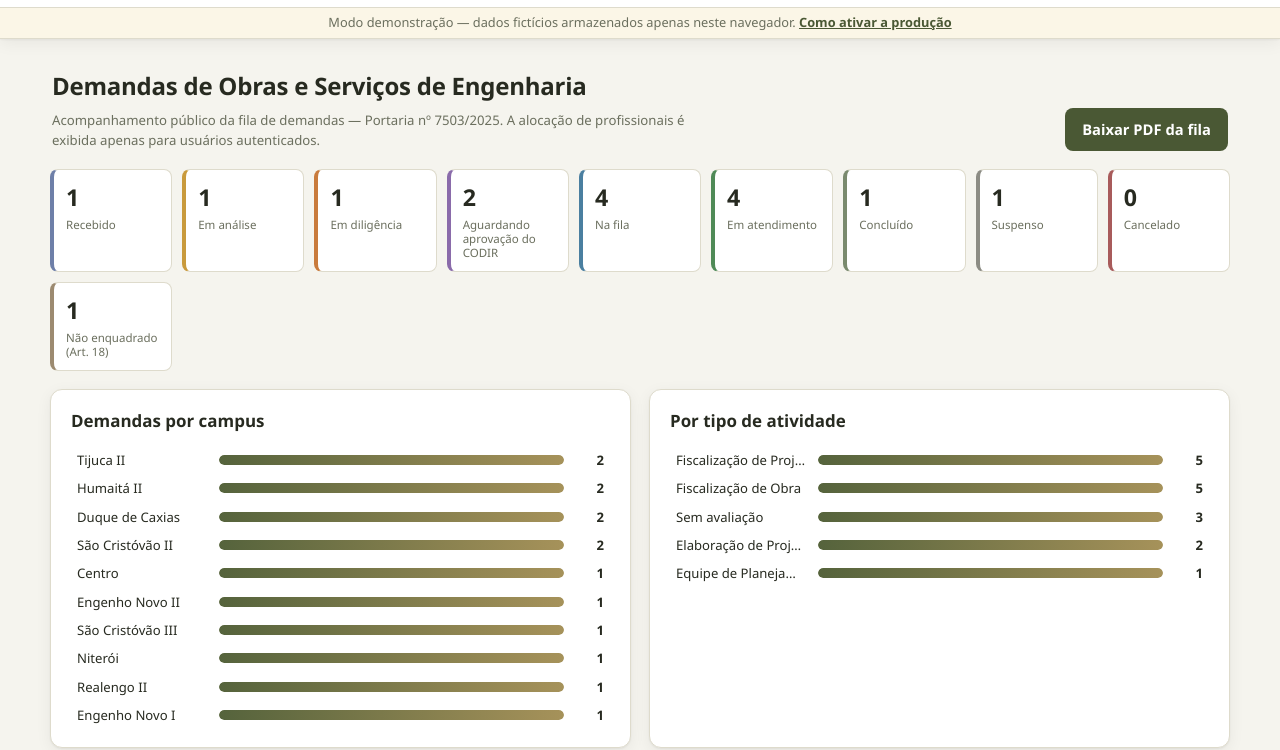
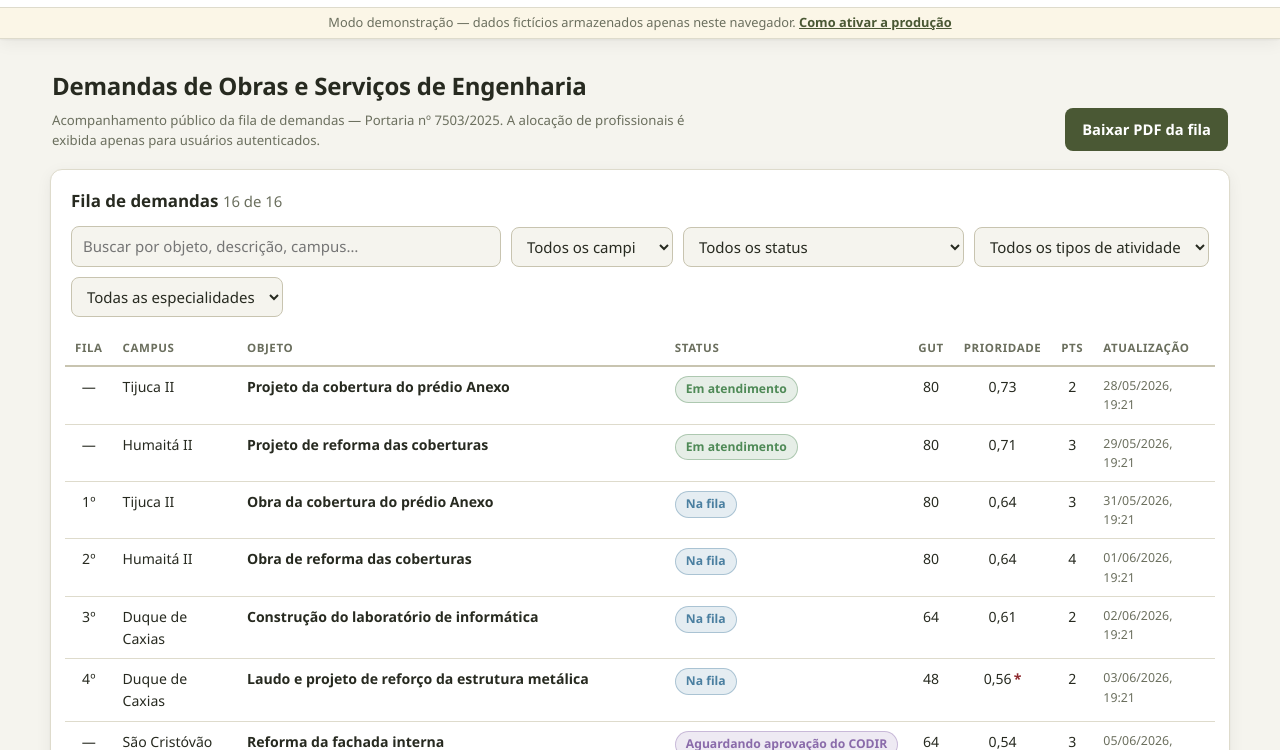
Before and after one commit to noedelima/cpii-seng, a plain HTML site: page index.html in a window 1280 px wide. Shown: the part 50-800 px from the top of the page. Drawn offline with Linux system fonts and the light colour scheme.

Commit message:
v1.1.1 — fiscais empilhados no card Gestão (sem estouro de largura), dashboard sem KPIs/gráficos, novo filtro de tipo de atividade

```diff
--- a/css/app.css
+++ b/css/app.css
@@ -169,6 +169,7 @@ input, select, textarea {
 }
 input:focus, select:focus, textarea:focus { outline: 2px solid var(--foco); outline-offset: 0; border-color: var(--foco); }
 textarea { resize: vertical; width: 100%; }
+.campo select, .campo input { width: 100%; min-width: 0; } /* nunca estourar o card */
 .chips { display: flex; flex-wrap: wrap; gap: 8px; }
 .chip-check { display: inline-flex; align-items: center; gap: 7px; background: var(--fundo); border: 1px solid var(--borda-forte); padding: 7px 12px; border-radius: 999px; cursor: pointer; font-size: .88rem; transition: var(--transicao); }
 .chip-check:hover { background: var(--kpi-hover); }
--- a/js/config.js
+++ b/js/config.js
@@ -8,7 +8,7 @@ export const APP = {
   orgao: 'Colégio Pedro II',
   setor: 'Seção de Engenharia — SENG/DECOF',
   portaria: 'Portaria nº 7503/REITORIA/CPII, de 24/11/2025',
-  versao: '1.1.0',
+  versao: '1.1.1',
 };
 
 // --- Parâmetros ajustáveis pelo Administrador (defaults) ---------------------
--- a/js/views/dashboard.js
+++ b/js/views/dashboard.js
@@ -42,32 +42,6 @@ export function viewDashboard(rerender) {
   const filaCompleta = ordenarFila(todas.filter(d => d.status === 'fila'), params);
   const posFila = {}; filaCompleta.forEach((d, i) => { posFila[d.id] = i + 1; });
 
-  // ---- KPIs por status --------------------------------------------------------
-  const contagem = {};
-  for (const d of todas) contagem[d.status] = (contagem[d.status] || 0) + 1;
-  const kpis = el('div', { class: 'kpis', role: 'group', 'aria-label': 'Resumo por status' },
-    STATUS.map(st => el('button', {
-      class: `kpi ${st.cor} ${filtros.status === st.id ? 'ativo' : ''}`,
-      onclick: () => { filtros.status = filtros.status === st.id ? '' : st.id; rerender(); },
-      'aria-pressed': String(filtros.status === st.id),
-      title: `Filtrar por “${st.nome}”`,
-    },
-      el('span', { class: 'kpi-num' }, String(contagem[st.id] || 0)),
-      el('span', { class: 'kpi-label' }, st.nome),
-    )));
-
-  // ---- mini-gráficos (barras por campus e por tipo) ----------------------------
-  const porCampus = {};
-  for (const d of lista) porCampus[d.campus] = (porCampus[d.campus] || 0) + 1;
-  const grafCampus = miniBarras('Demandas por campus', porCampus, campusNome,
-    (k) => { filtros.campus = filtros.campus === k ? '' : k; rerender(); }, filtros.campus);
-
-  const porTipo = {};
-  for (const d of lista) { const t = d.aval?.tipoAtividade || 'sem-avaliacao'; porTipo[t] = (porTipo[t] || 0) + 1; }
-  const tipoNome = (id) => id === 'sem-avaliacao' ? 'Sem avaliação' : (TIPOS_ATIVIDADE.find(t => t.id === id) || {}).nome || id;
-  const grafTipo = miniBarras('Por tipo de atividade', porTipo, tipoNome,
-    (k) => { if (k !== 'sem-avaliacao') { filtros.tipo = filtros.tipo === k ? '' : k; rerender(); } }, filtros.tipo);
-
   // ---- barra de filtros ---------------------------------------------------------
   const inBusca = el('input', {
     type: 'search', placeholder: 'Buscar por objeto, descrição, campus…', value: filtros.busca,
@@ -78,11 +52,13 @@ export function viewDashboard(rerender) {
   selCampus.addEventListener('change', () => { filtros.campus = selCampus.value; rerender(); });
   const selStatus = select(STATUS, { value: filtros.status, placeholder: 'Todos os status', 'aria-label': 'Filtrar por status' });
   selStatus.addEventListener('change', () => { filtros.status = selStatus.value; rerender(); });
+  const selTipoF = select(TIPOS_ATIVIDADE, { value: filtros.tipo, placeholder: 'Todos os tipos de atividade', 'aria-label': 'Filtrar por tipo de atividade' });
+  selTipoF.addEventListener('change', () => { filtros.tipo = selTipoF.value; rerender(); });
   const selEsp = select(ESPECIALIDADES, { value: filtros.esp, placeholder: 'Todas as especialidades', 'aria-label': 'Filtrar por especialidade' });
   selEsp.addEventListener('change', () => { filtros.esp = selEsp.value; rerender(); });
 
   const chips = el('div', { class: 'filtros' },
-    inBusca, selCampus, selStatus, selEsp,
+    inBusca, selCampus, selStatus, selTipoF, selEsp,
     meuProf ? el('label', { class: 'chip-check' },
       el('input', { type: 'checkbox', ...(filtros.minhas ? { checked: true } : {}), onchange: (e) => { filtros.minhas = e.target.checked; rerender(); } }),
       ' Minhas atribuições') : null,
@@ -176,8 +152,6 @@ export function viewDashboard(rerender) {
       el('div', { class: 'hero-acoes' },
         user && can(user, 'criar') ? el('a', { class: 'btn primario', href: '#/nova' }, '+ Nova solicitação') : null,
         btnPdf)),
-    kpis,
-    el('div', { class: 'grid-2' }, grafCampus, grafTipo),
     el('section', { class: 'card' },
       el('h2', {}, 'Fila de demandas ', el('span', { class: 'sub' }, `${ordenadas.length} de ${todas.length}`)),
       chips, tabela,
@@ -186,22 +160,6 @@ export function viewDashboard(rerender) {
   );
 }
 
-// Gráfico de barras minimalista em CSS (clicável)
-function miniBarras(titulo, mapa, nomeFn, onClick, ativo) {
-  const entries = Object.entries(mapa).sort((a, b) => b[1] - a[1]).slice(0, 10);
-  const max = Math.max(1, ...entries.map(e => e[1]));
-  return el('section', { class: 'card graf' },
-    el('h2', {}, titulo),
-    entries.length ? entries.map(([k, v]) => el('button', {
-      class: `graf-linha ${ativo === k ? 'ativo' : ''}`, onclick: () => onClick(k),
-      'aria-pressed': String(ativo === k),
-    },
-      el('span', { class: 'graf-label' }, nomeFn(k)),
-      el('span', { class: 'graf-barra' }, el('span', { class: 'graf-fill', style: `width:${(v / max) * 100}%` })),
-      el('span', { class: 'graf-num' }, String(v)),
-    )) : el('p', { class: 'vazio' }, 'Sem dados para os filtros atuais.'));
-}
-
 function barra(usados, limite) {
   const pct = Math.min(100, (usados / limite) * 100);
   return el('div', { class: 'pontos-barra' },
--- a/js/views/demanda.js
+++ b/js/views/demanda.js
@@ -203,9 +203,8 @@ export function viewDemanda(rerender, id) {
       });
       filhos.push(el('h3', {}, 'Alocação ', el('span', { class: 'sub' }, '(visível somente autenticado)')));
       filhos.push(el('div', { class: 'form-grid' },
-        el('div', { class: 'form-linha' },
-          campo('Fiscal técnico titular', selTit),
-          campo('Fiscal técnico substituto', selSub)),
+        campo('Fiscal técnico titular', selTit),
+        campo('Fiscal técnico substituto', selSub),
         campo('Integrantes técnicos — equipe de planejamento (art. 13)', el('div', { class: 'chips' }, eqChecks)),
         el('button', { class: 'btn primario', onclick: async () => {
           if (selTit.value && selTit.value === selSub.value) { toast('Titular e substituto devem ser diferentes.', 'erro'); return; }
```
